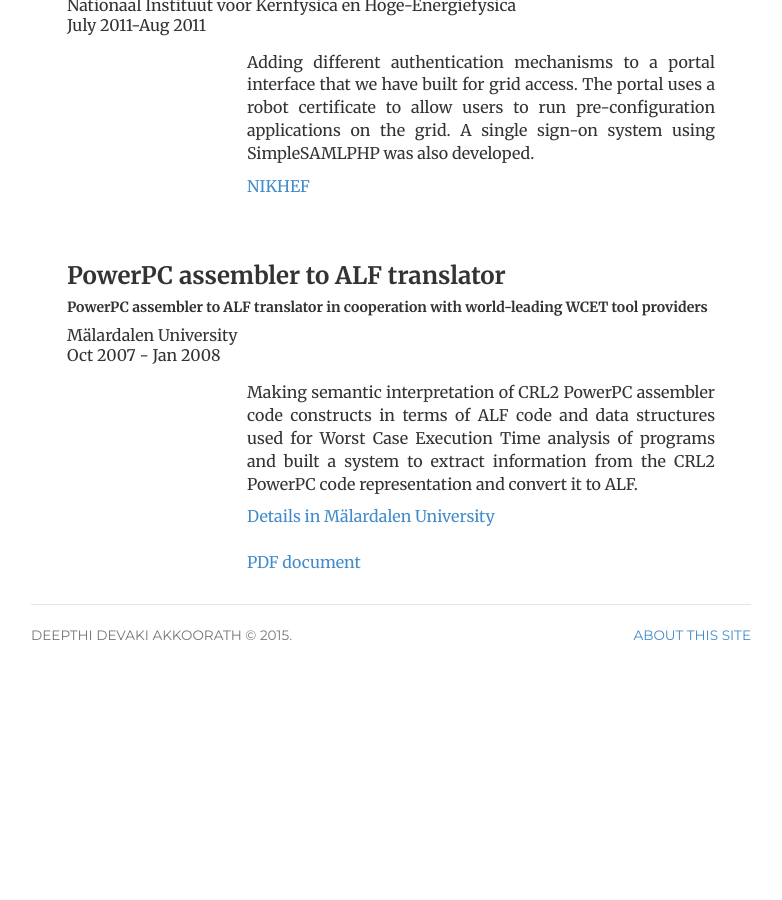
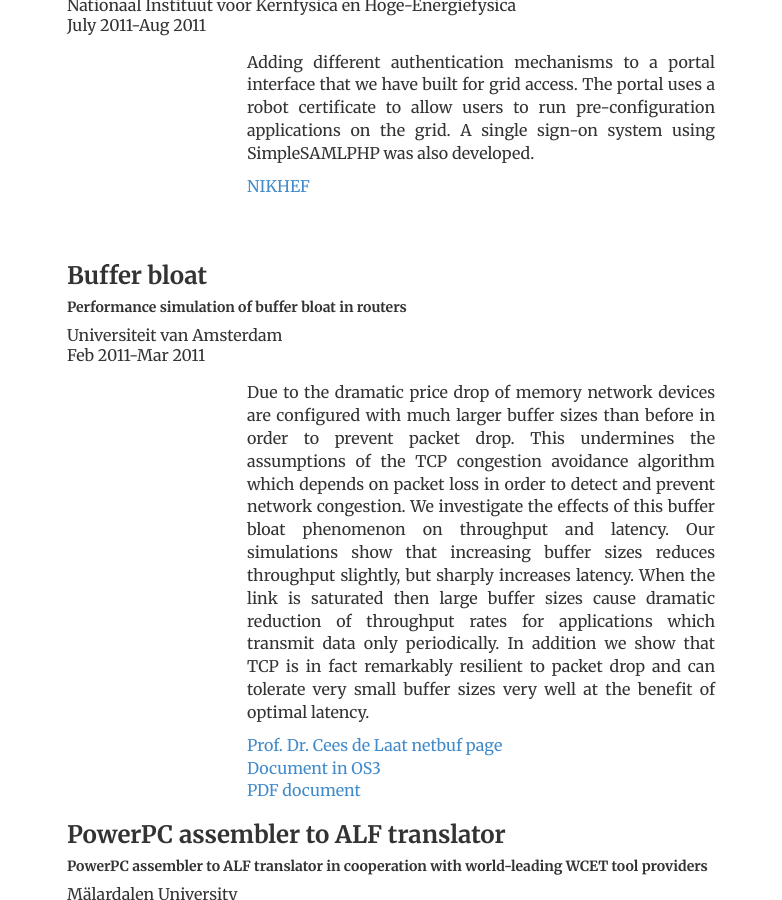
Before and after one commit to thekkedam/dd, a Jekyll site: the page built from projects/index.html, in a window 1280 px wide and 900 px high, scrolled down 1371 px. Shown: the whole window, without its empty margins (249-1031 px from the left). Built offline with Jekyll 4.4.1, drawn with Linux system fonts in a browser that asks for light colours; before the commit the page ends 2068 px from its top, so only the background shows below that.

Commit message:
Updating projects

```diff
--- a/_data/projects.yml
+++ b/_data/projects.yml
@@ -72,6 +72,29 @@
   doc_label: ""
   image: "NoImage.png"
 
+- name: "Buffer bloat"
+  name_long: "Performance simulation of buffer bloat in routers"
+  id: "buffer"
+  org: "Universiteit van Amsterdam"
+  date: "Feb 2011-Mar 2011"
+  description: |
+    Due to the dramatic price drop of memory network devices are configured with much larger buffer sizes
+    than before in order to prevent packet drop. This undermines the assumptions of the TCP congestion
+    avoidance algorithm which depends on packet loss in order to detect and prevent network congestion. We
+    investigate the effects of this buffer bloat phenomenon on throughput and latency. Our simulations show
+    that increasing buffer sizes reduces throughput slightly, but sharply increases latency. When the link is
+    saturated then large buffer sizes cause dramatic reduction of throughput rates for applications which
+    transmit data only periodically. In addition we show that TCP is in fact remarkably resilient to packet
+    drop and can tolerate very small buffer sizes very well at the benefit of optimal latency.
+  url: "https://homepages.staff.os3.nl/~delaat/netbuf/"
+  url_label: "Prof. Dr. Cees de Laat netbuf page"
+  src_url: "https://homepages.staff.os3.nl/~delaat/netbuf/bufferbloat_BG-DD.pdf"
+  src_label: "Document in OS3"
+  doc_url: "/files/Performance_simulation_of_buffer_bloat_in_routers_Deepthi_Devaki_Akkoorath.pdf"
+  doc_label: "PDF document"
+  image: "NoImage.png"
+
+
 - name: "PowerPC assembler to ALF translator"
   name_long: "PowerPC assembler to ALF translator in cooperation with world-leading WCET tool providers"
   id: "powerpc"
```
Also changed, not shown: 1 other file.
